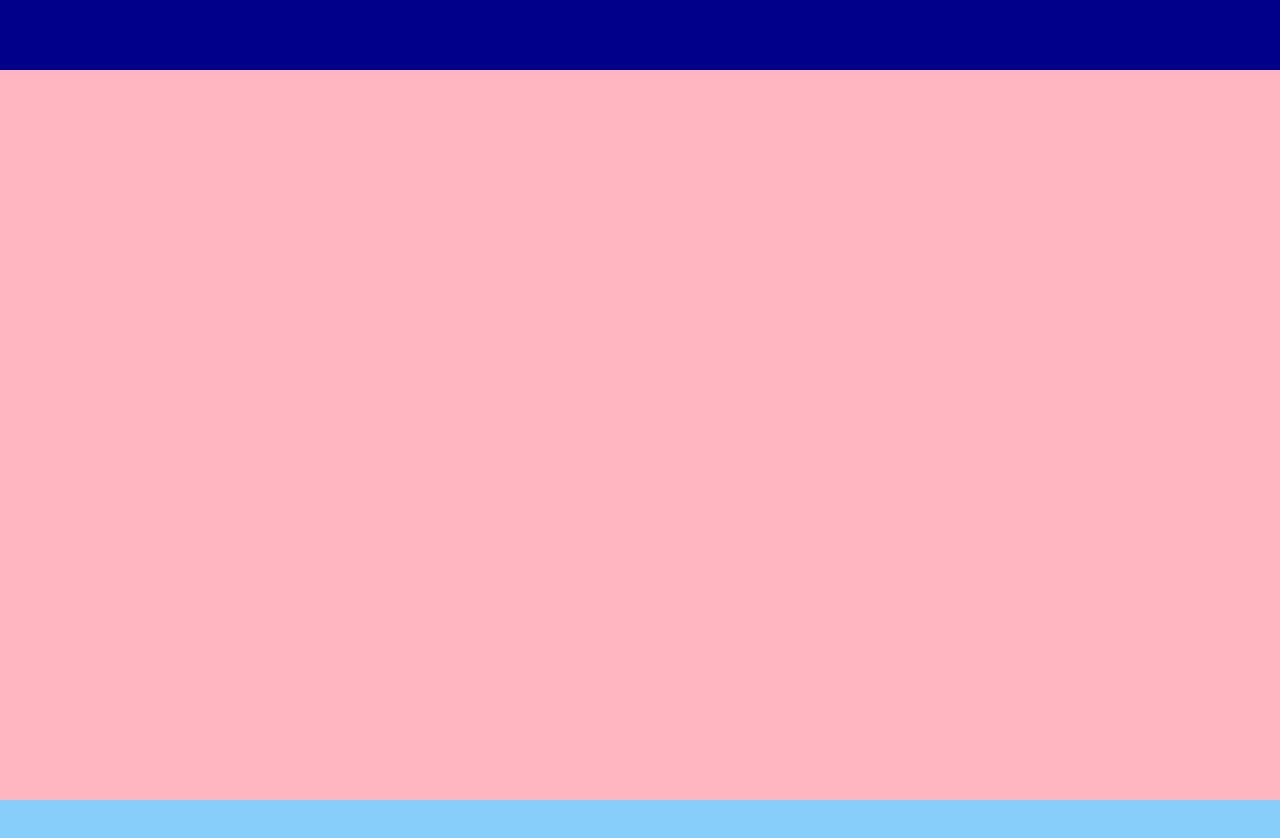
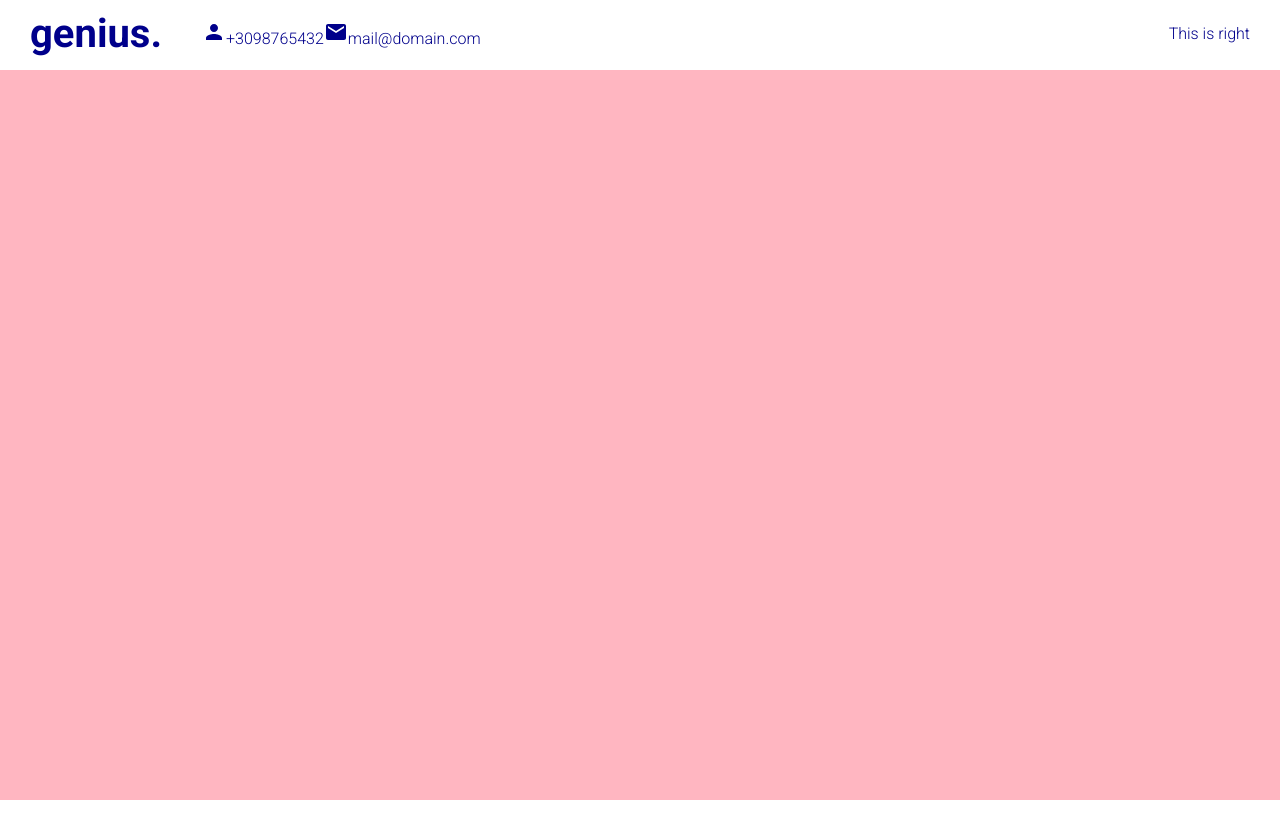
Before and after one commit to LouaiTayyar/portfolio-website, a React (Create React App) app: page / in a window 1280 px wide. Shown: the top 838 px of the page. After the commit the page ends 800 px from the top, so only its background shows below. Built offline with nearby package versions, Linux system fonts and the light colour scheme.

Commit message:
sections and navbar

```diff
--- a/package.json
+++ b/package.json
@@ -3,6 +3,10 @@
   "version": "0.1.0",
   "private": true,
   "dependencies": {
+    "@emotion/react": "^11.10.5",
+    "@emotion/styled": "^11.10.5",
+    "@mui/icons-material": "^5.11.0",
+    "@mui/material": "^5.11.3",
     "@testing-library/jest-dom": "^5.16.5",
     "@testing-library/react": "^13.4.0",
     "@testing-library/user-event": "^13.5.0",
--- a/public/index.html
+++ b/public/index.html
@@ -13,6 +13,7 @@
       * {
         font-family: 'Roboto', sans-serif;
         margin: 0;
+        overflow-x: hidden;
       }
     </style>
   </head>
--- a/src/app.scss
+++ b/src/app.scss
@@ -6,10 +6,17 @@
         background-color: antiquewhite;
         position: relative;
         top: 70px;
+        scroll-behavior: smooth;
+        scroll-snap-type: y mandatory;
+        scrollbar-width: none; //for firefox
+        &::-webkit-scrollbar{ // for chrome and other browsers
+            display: none;
+        }
 
         > * {
             width: 100vw;
             height: calc(100vh - 70px);
+            scroll-snap-align: start;
         }
     }
 }
--- a/src/components/contact/Contact.jsx
+++ b/src/components/contact/Contact.jsx
@@ -2,7 +2,7 @@ import "./contact.scss"
 
 export default function Contact() {
   return (
-    <div className="contact">
+    <div className="contact" id="contact">
 
     </div>
   )
--- a/src/components/intro/Intro.jsx
+++ b/src/components/intro/Intro.jsx
@@ -2,7 +2,7 @@ import "./intro.scss"
 
 export default function Intro() {
   return (
-    <div className="intro">
+    <div className="intro" id="intro">
 
     </div>
   )
--- a/src/components/portfolio/Portfolio.jsx
+++ b/src/components/portfolio/Portfolio.jsx
@@ -2,7 +2,7 @@ import "./portfolio.scss"
 
 export default function Portfolio() {
   return (
-    <div className="portfolio">
+    <div className="portfolio" id="portfolio">
 
     </div>
   )
--- a/src/components/testimonials/Testimonials.jsx
+++ b/src/components/testimonials/Testimonials.jsx
@@ -2,7 +2,7 @@ import "./testimonials.scss"
 
 export default function Testimonials() {
   return (
-    <div className="testimonials">
+    <div className="testimonials" id="testimonials">
 
     </div>
   )
--- a/src/components/topbar/Topbar.jsx
+++ b/src/components/topbar/Topbar.jsx
@@ -1,9 +1,25 @@
 import "./topbar.scss"
+import {Person,Email} from '@mui/icons-material/';
 
 export default function Topbar() {
   return (
-    <div className="topbar">
-
+    <div className="topbar" id="topbar">
+        <div className="wrapper">
+          <div className="left">
+              <a href="#intro" className="logo">genius.</a>
+              <div className="itemContainer">
+                  <Person className="icon"/>
+                  <span>+3098765432</span>
+              </div>
+              <div className="itemContainer">
+                  <Email className="icon"/>
+                  <span>mail@domain.com</span>
+              </div>
+          </div>
+          <div className="right">
+              This is right
+          </div>
+        </div>
     </div>
   )
 }
--- a/src/components/topbar/topbar.scss
+++ b/src/components/topbar/topbar.scss
@@ -1,10 +1,31 @@
+@import "../../global.scss";
+
+
 .topbar{
     width: 100%;
     height: 70px;
-    background-color: darkblue;
+    background-color: white;
+    color: $mainColor;
     position: fixed;
     top: 0;
     z-index: 2;
 
+    .wrapper {
+        padding: 10px 30px;
+        display: flex;
+        align-items: center;
+        justify-content: space-between;
 
+        .left {
+            display: flex;
+            align-items: center;
+            .logo {
+                font-size: 40px;
+                font-weight: 700;
+                text-decoration: none;
+                color: inherit;
+                margin-right: 40px;
+            }
+        }
+    }
 }
--- a/src/components/works/Works.jsx
+++ b/src/components/works/Works.jsx
@@ -2,7 +2,7 @@ import "./works.scss"
 
 export default function Works() {
   return (
-    <div className="works">
+    <div className="works" id="works">
 
     </div>
   )
--- /dev/null
+++ b/src/global.scss
@@ -0,0 +1 @@
+$mainColor: darkblue
```
Also changed, not shown: 1 other file (tests, documents, lock files or other folders).
